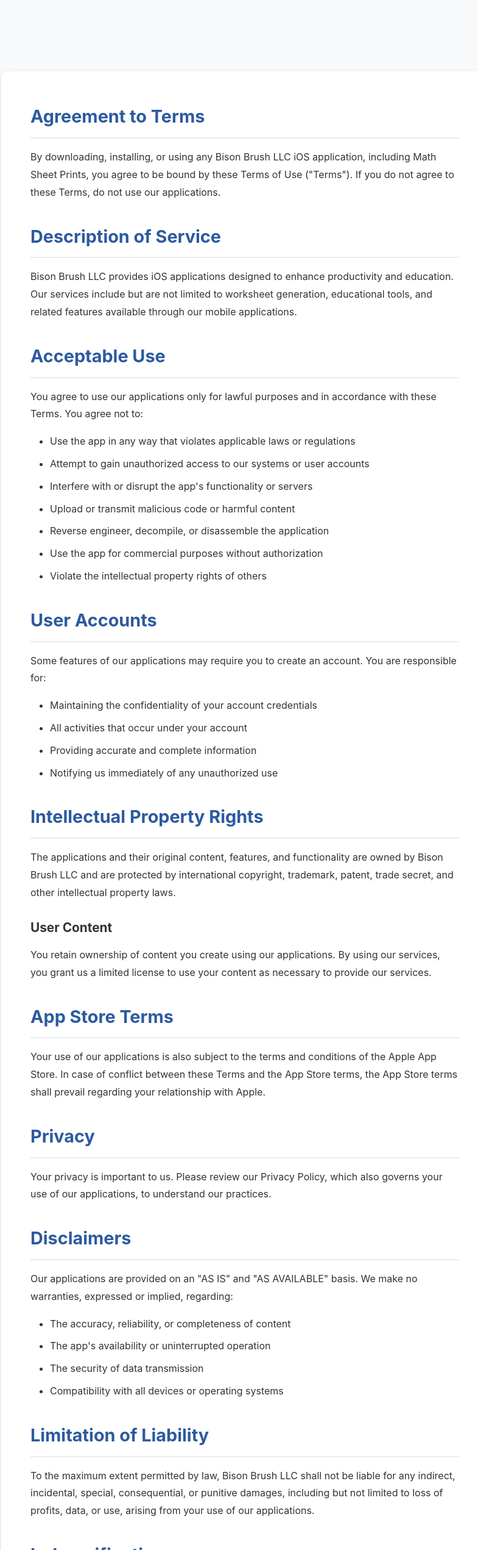
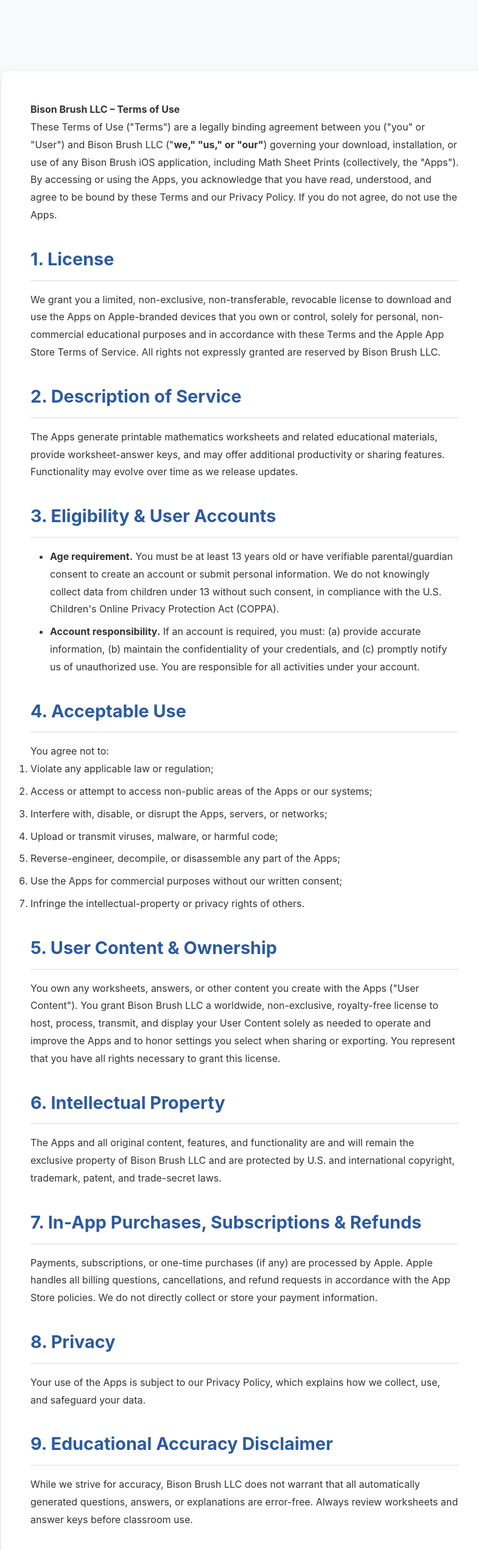
Before and after one commit to km3h/bisonbrush-website, a plain HTML site: page terms.html in a window 1280 px wide. Shown: the part 259-2800 px from the top of the page at 61% size, without its empty margins (238-1023 px from the left). Drawn offline with nearby package versions, Linux system fonts and the light colour scheme.

Commit message:
Update Terms of Use with official Bison Brush LLC legal document

```diff
--- a/terms.html
+++ b/terms.html
@@ -44,88 +44,78 @@
         <div class="container">
             <div class="content-wrapper">
                 <div class="legal-document">
-                    <h2>Agreement to Terms</h2>
-                    <p>By downloading, installing, or using any Bison Brush LLC iOS application, including Math Sheet Prints, you agree to be bound by these Terms of Use ("Terms"). If you do not agree to these Terms, do not use our applications.</p>
+                    <p><strong>Bison Brush LLC – Terms of Use</strong></p>
 
-                    <h2>Description of Service</h2>
-                    <p>Bison Brush LLC provides iOS applications designed to enhance productivity and education. Our services include but are not limited to worksheet generation, educational tools, and related features available through our mobile applications.</p>
+                    <p>These Terms of Use ("Terms") are a legally binding agreement between you ("you" or "User") and Bison Brush LLC ("<strong>we," "us," or "our"</strong>) governing your download, installation, or use of any Bison Brush iOS application, including Math Sheet Prints (collectively, the "Apps"). By accessing or using the Apps, you acknowledge that you have read, understood, and agree to be bound by these Terms and our Privacy Policy. If you do not agree, do not use the Apps.</p>
 
-                    <h2>Acceptable Use</h2>
-                    <p>You agree to use our applications only for lawful purposes and in accordance with these Terms. You agree not to:</p>
+                    <h2>1. License</h2>
+                    <p>We grant you a limited, non-exclusive, non-transferable, revocable license to download and use the Apps on Apple-branded devices that you own or control, solely for personal, non-commercial educational purposes and in accordance with these Terms and the Apple App Store Terms of Service. All rights not expressly granted are reserved by Bison Brush LLC.</p>
+
+                    <h2>2. Description of Service</h2>
+                    <p>The Apps generate printable mathematics worksheets and related educational materials, provide worksheet-answer keys, and may offer additional productivity or sharing features. Functionality may evolve over time as we release updates.</p>
+
+                    <h2>3. Eligibility & User Accounts</h2>
                     <ul>
-                        <li>Use the app in any way that violates applicable laws or regulations</li>
-                        <li>Attempt to gain unauthorized access to our systems or user accounts</li>
-                        <li>Interfere with or disrupt the app's functionality or servers</li>
-                        <li>Upload or transmit malicious code or harmful content</li>
-                        <li>Reverse engineer, decompile, or disassemble the application</li>
-                        <li>Use the app for commercial purposes without authorization</li>
-                        <li>Violate the intellectual property rights of others</li>
+                        <li><strong>Age requirement.</strong> You must be at least 13 years old or have verifiable parental/guardian consent to create an account or submit personal information. We do not knowingly collect data from children under 13 without such consent, in compliance with the U.S. Children's Online Privacy Protection Act (COPPA).</li>
+                        <li><strong>Account responsibility.</strong> If an account is required, you must: (a) provide accurate information, (b) maintain the confidentiality of your credentials, and (c) promptly notify us of unauthorized use. You are responsible for all activities under your account.</li>
                     </ul>
 
-                    <h2>User Accounts</h2>
-                    <p>Some features of our applications may require you to create an account. You are responsible for:</p>
-                    <ul>
-                        <li>Maintaining the confidentiality of your account credentials</li>
-                        <li>All activities that occur under your account</li>
-                        <li>Providing accurate and complete information</li>
-                        <li>Notifying us immediately of any unauthorized use</li>
-                    </ul>
+                    <h2>4. Acceptable Use</h2>
+                    <p>You agree not to:</p>
+                    <ol>
+                        <li>Violate any applicable law or regulation;</li>
+                        <li>Access or attempt to access non-public areas of the Apps or our systems;</li>
+                        <li>Interfere with, disable, or disrupt the Apps, servers, or networks;</li>
+                        <li>Upload or transmit viruses, malware, or harmful code;</li>
+                        <li>Reverse-engineer, decompile, or disassemble any part of the Apps;</li>
+                        <li>Use the Apps for commercial purposes without our written consent;</li>
+                        <li>Infringe the intellectual-property or privacy rights of others.</li>
+                    </ol>
 
-                    <h2>Intellectual Property Rights</h2>
-                    <p>The applications and their original content, features, and functionality are owned by Bison Brush LLC and are protected by international copyright, trademark, patent, trade secret, and other intellectual property laws.</p>
+                    <h2>5. User Content & Ownership</h2>
+                    <p>You own any worksheets, answers, or other content you create with the Apps ("User Content"). You grant Bison Brush LLC a worldwide, non-exclusive, royalty-free license to host, process, transmit, and display your User Content solely as needed to operate and improve the Apps and to honor settings you select when sharing or exporting. You represent that you have all rights necessary to grant this license.</p>
 
-                    <h3>User Content</h3>
-                    <p>You retain ownership of content you create using our applications. By using our services, you grant us a limited license to use your content as necessary to provide our services.</p>
+                    <h2>6. Intellectual Property</h2>
+                    <p>The Apps and all original content, features, and functionality are and will remain the exclusive property of Bison Brush LLC and are protected by U.S. and international copyright, trademark, patent, and trade-secret laws.</p>
 
-                    <h2>App Store Terms</h2>
-                    <p>Your use of our applications is also subject to the terms and conditions of the Apple App Store. In case of conflict between these Terms and the App Store terms, the App Store terms shall prevail regarding your relationship with Apple.</p>
+                    <h2>7. In-App Purchases, Subscriptions & Refunds</h2>
+                    <p>Payments, subscriptions, or one-time purchases (if any) are processed by Apple. Apple handles all billing questions, cancellations, and refund requests in accordance with the App Store policies. We do not directly collect or store your payment information.</p>
 
-                    <h2>Privacy</h2>
-                    <p>Your privacy is important to us. Please review our Privacy Policy, which also governs your use of our applications, to understand our practices.</p>
+                    <h2>8. Privacy</h2>
+                    <p>Your use of the Apps is subject to our Privacy Policy, which explains how we collect, use, and safeguard your data.</p>
 
-                    <h2>Disclaimers</h2>
-                    <p>Our applications are provided on an "AS IS" and "AS AVAILABLE" basis. We make no warranties, expressed or implied, regarding:</p>
-                    <ul>
-                        <li>The accuracy, reliability, or completeness of content</li>
-                        <li>The app's availability or uninterrupted operation</li>
-                        <li>The security of data transmission</li>
-                        <li>Compatibility with all devices or operating systems</li>
-                    </ul>
+                    <h2>9. Educational Accuracy Disclaimer</h2>
+                    <p>While we strive for accuracy, Bison Brush LLC does not warrant that all automatically generated questions, answers, or explanations are error-free. Always review worksheets and answer keys before classroom use.</p>
 
-                    <h2>Limitation of Liability</h2>
-                    <p>To the maximum extent permitted by law, Bison Brush LLC shall not be liable for any indirect, incidental, special, consequential, or punitive damages, including but not limited to loss of profits, data, or use, arising from your use of our applications.</p>
+                    <h2>10. Disclaimers of Warranties</h2>
+                    <p>THE APPS ARE PROVIDED "AS IS" AND "AS AVAILABLE." TO THE MAXIMUM EXTENT PERMITTED BY LAW, WE DISCLAIM ALL WARRANTIES, WHETHER EXPRESS, IMPLIED, OR STATUTORY, INCLUDING, WITHOUT LIMITATION, WARRANTIES OF MERCHANTABILITY, FITNESS FOR A PARTICULAR PURPOSE, TITLE, AND NON-INFRINGEMENT, AS WELL AS ANY WARRANTIES ARISING FROM COURSE OF DEALING OR USAGE OF TRADE. WE DO NOT WARRANT THAT THE APPS WILL BE UNINTERRUPTED, SECURE, OR ERROR-FREE, OR THAT DEFECTS WILL BE CORRECTED.</p>
 
-                    <h2>Indemnification</h2>
-                    <p>You agree to indemnify and hold harmless Bison Brush LLC from any claims, damages, losses, or expenses arising from your use of our applications or violation of these Terms.</p>
+                    <h2>11. Limitation of Liability</h2>
+                    <p>TO THE MAXIMUM EXTENT PERMITTED BY LAW, BISON BRUSH LLC WILL NOT BE LIABLE FOR ANY INDIRECT, INCIDENTAL, SPECIAL, CONSEQUENTIAL, OR PUNITIVE DAMAGES (INCLUDING LOSS OF PROFITS, DATA, OR USE) ARISING OUT OF OR RELATED TO YOUR USE OF OR INABILITY TO USE THE APPS, EVEN IF WE HAVE BEEN ADVISED OF THE POSSIBILITY OF SUCH DAMAGES. OUR TOTAL LIABILITY IN ANY MATTER ARISING OUT OF OR RELATED TO THE APPS OR THESE TERMS WILL NOT EXCEED US $100 OR THE AMOUNT YOU PAID FOR THE APP IN THE 12 MONTHS PRECEDING THE INCIDENT, WHICHEVER IS GREATER.</p>
 
-                    <h2>Termination</h2>
-                    <p>We may terminate or suspend your access to our applications at any time, with or without cause or notice. Upon termination, your right to use the applications will cease immediately.</p>
+                    <h2>12. Indemnification</h2>
+                    <p>You agree to defend, indemnify, and hold harmless Bison Brush LLC and its officers, directors, employees, and agents from any claims, damages, obligations, losses, liabilities, costs, or expenses (including attorneys' fees) arising from: (a) your use of the Apps; (b) your violation of these Terms; or (c) your violation of any third-party right.</p>
 
-                    <h2>Updates and Modifications</h2>
-                    <p>We reserve the right to:</p>
-                    <ul>
-                        <li>Modify or discontinue our applications at any time</li>
-                        <li>Update these Terms as necessary</li>
-                        <li>Release updates and new versions of our applications</li>
-                    </ul>
+                    <h2>13. Updates & Modifications</h2>
+                    <p>We may deploy updates, upgrades, or new versions of the Apps and modify or discontinue features at any time. We may revise these Terms by posting an updated version in the App or on our website; continued use after the effective date constitutes acceptance of the revised Terms.</p>
 
-                    <h2>Governing Law</h2>
-                    <p>These Terms shall be governed by and construed in accordance with the laws of the jurisdiction where Bison Brush LLC is incorporated, without regard to conflict of law principles.</p>
+                    <h2>14. Termination</h2>
+                    <p>We may suspend or terminate your access to the Apps at any time, with or without notice, for conduct that we believe violates these Terms or is otherwise harmful. Upon termination, the license granted in Section 1 ends immediately, and you must delete all copies of the Apps.</p>
 
-                    <h2>Dispute Resolution</h2>
-                    <p>Any disputes arising from these Terms or your use of our applications shall be resolved through binding arbitration in accordance with applicable arbitration rules.</p>
+                    <h2>15. Governing Law</h2>
+                    <p>These Terms are governed by and construed under the laws of the State of Tennessee, U.S.A., without regard to conflict-of-law principles.</p>
 
-                    <h2>Severability</h2>
-                    <p>If any provision of these Terms is found to be unenforceable, the remaining provisions will remain in full force and effect.</p>
+                    <h2>16. Severability</h2>
+                    <p>If any provision of these Terms is held unenforceable, that provision will be modified to the minimum extent necessary to make it enforceable, and the remaining provisions will remain in full force and effect.</p>
 
-                    <h2>Contact Information</h2>
-                    <p>If you have any questions about these Terms of Use, please contact us:</p>
+                    <h2>17. Accessibility</h2>
+                    <p>We are committed to making our Apps accessible and usable for all users, including those with disabilities, and strive to meet WCAG 2.1 AA guidelines. Please contact us with any accessibility feedback.</p>
+
+                    <h2>18. Contact</h2>
                     <div class="contact-info">
+                        <p><strong>Bison Brush LLC</strong></p>
                         <p><strong>Email:</strong> <a href="mailto:info@bisonbrush.com">info@bisonbrush.com</a></p>
-                        <p><strong>Company:</strong> Bison Brush LLC</p>
                     </div>
-
-
                 </div>
             </div>
         </div>
```
